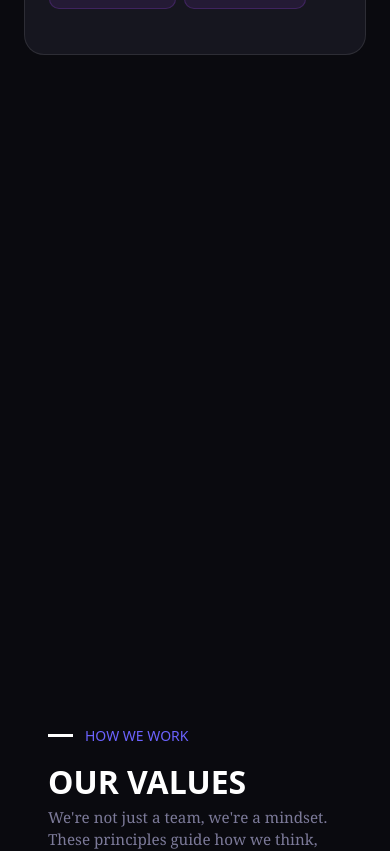
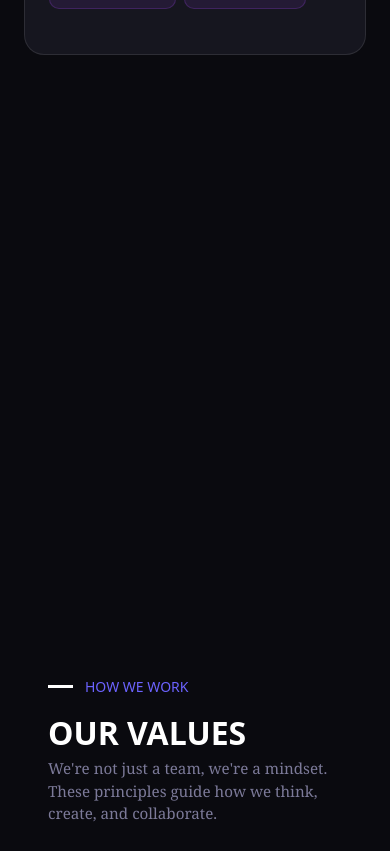
Before and after one commit to Janieel/Team-Portfolio, a Next.js app: page / in a window 390 px wide. Shown: the part 2180-3031 px from the top of the page. Built offline with nearby package versions, Linux system fonts and the light colour scheme.

Commit message:
team work update

```diff
--- a/src/Component/TeamCard/TeamCard.tsx
+++ b/src/Component/TeamCard/TeamCard.tsx
@@ -8,7 +8,7 @@ const TeamCard = () => {
             <div className=' rounded-[10px] '>
                 <TeamInfo/>
             </div>
-            <div className=" mt-20 sm:mt-30 relative z-10  pt-[70vh] sm:pt-0">
+            <div className=" mt-50 sm:mt-30 relative z-10  pt-[50vh] sm:pt-0">
                <Teamwork/>
             </div>
 
```
